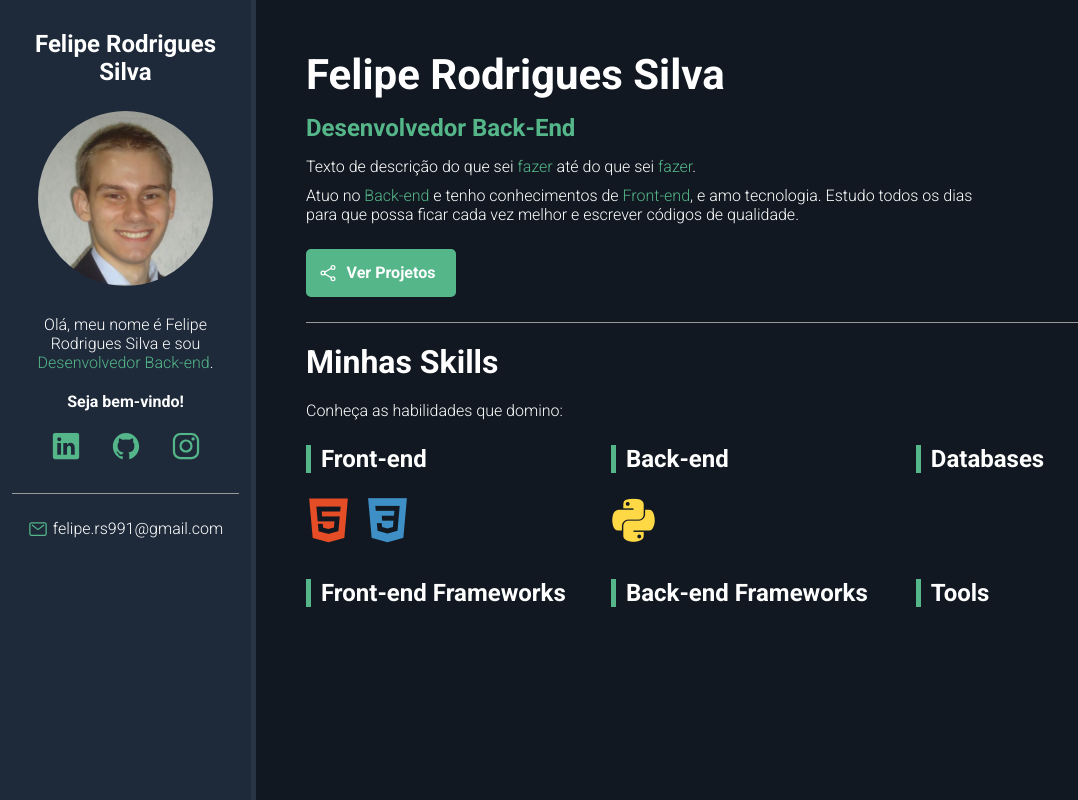
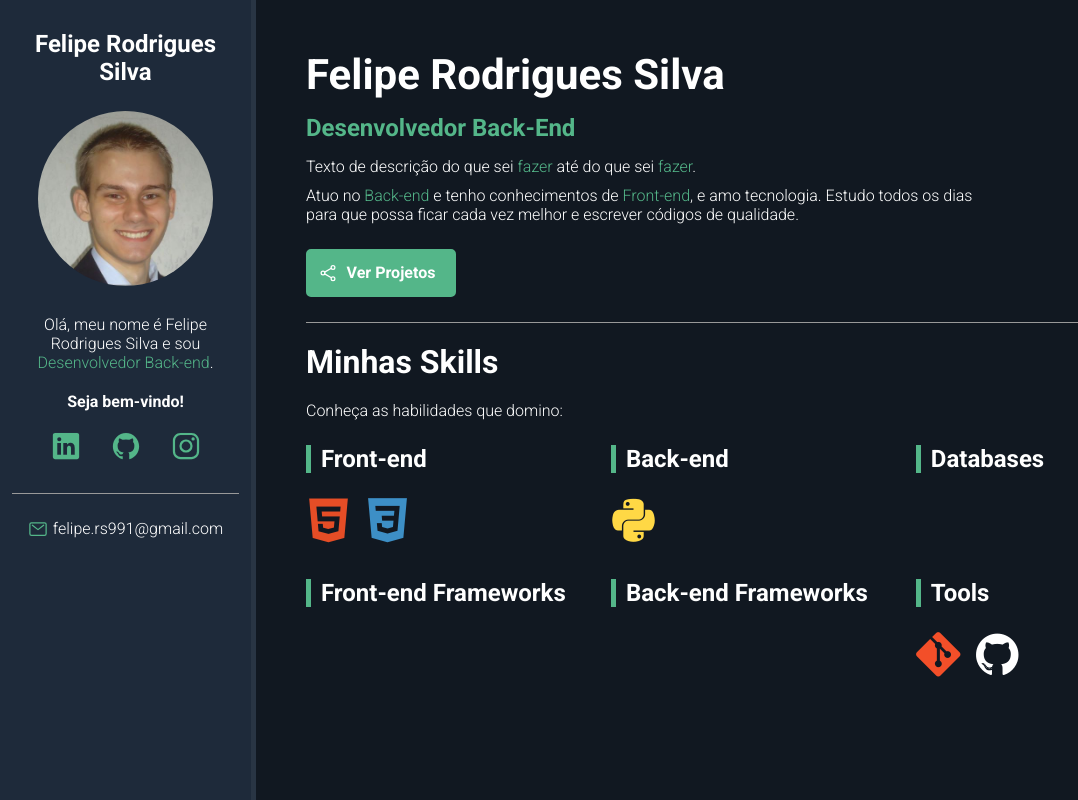
Before and after one commit to felipe-rod91/felipe-rod91.github.io, a plain HTML site: page index.html in a window 1280 px wide. Shown: the whole page, without its empty margins (0-1078 px from the left). Drawn offline with nearby package versions, Linux system fonts and the light colour scheme.

Commit message:
Inserindo git e github nas habilidades

```diff
--- a/index.html
+++ b/index.html
@@ -58,6 +58,8 @@
                 </div>
                 <div class="skills-box">
                     <p class="skills-title">Tools</p>
+                    <i class="devicon-git-plain colored"></i>
+                    <i class="devicon-github-plain original"></i>
                 </div>
             </div>
         </section>
```
